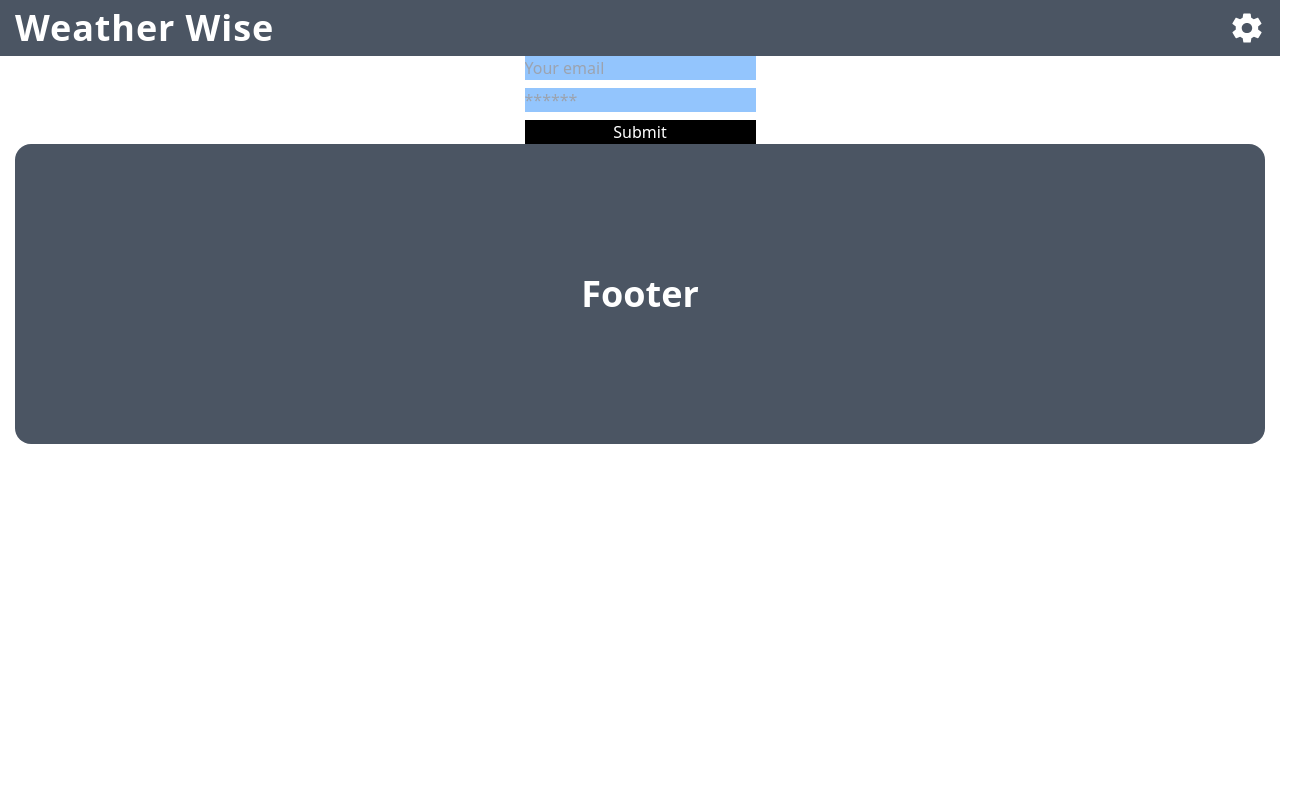
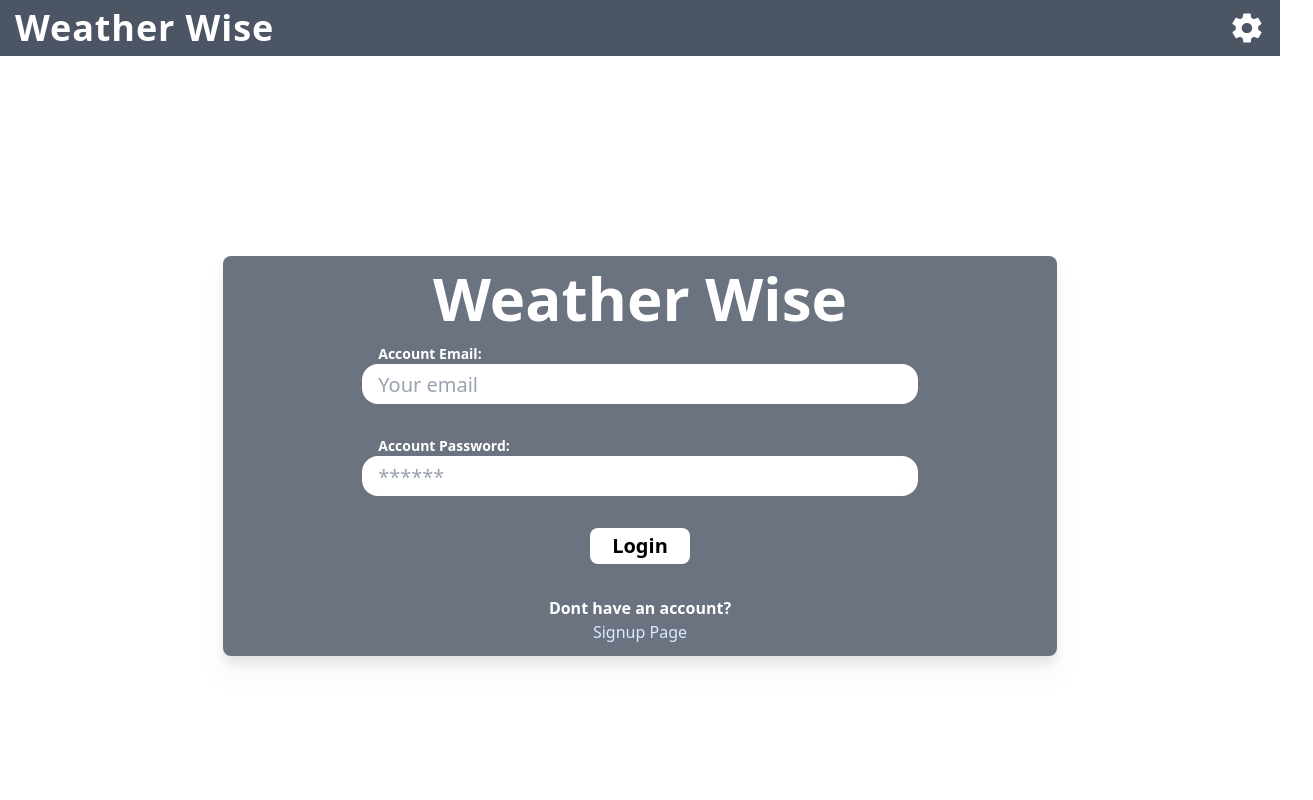
Before and after one commit to csutrick/Weather-Wise, a React (Create React App) app in the folder client/: page /login in a window 1280 px wide. Shown: the top 800 px of the page, 1313 px wide, since content can reach past the window. Built offline with nearby package versions, Linux system fonts and the light colour scheme.

Commit message:
Basic login page layout and styles

```diff
--- a/client/src/App.js
+++ b/client/src/App.js
@@ -36,7 +36,7 @@ function App() {
       <Router>
         <div className='w-full flex flex-col justify-center items-center'>
           <Navbar />
-          <body>
+          <div>
             <Routes>
                 <Route
                   path="/"
@@ -55,7 +55,7 @@ function App() {
                   element={<Favorites />}
                 />
             </Routes>
-          </body>
+          </div>
           <Footer />
         </div>
       </Router>
--- a/client/src/components/Navbar/index.js
+++ b/client/src/components/Navbar/index.js
@@ -21,7 +21,7 @@ const Navbar = () => {
           {Auth.loggedIn() ? (
             <Link to="/favorites" className='mr-3'>
               <h2 className='text-white font-bold text-2xl transition-all duration-100 ease-in-out
-          hover:scale-105 hover:text-gray-300 active:scale-110'>Favorites</h2>
+              hover:scale-105 hover:text-gray-300 active:scale-110'>Favorites</h2>
             </Link>
           ) : (
             <></>
--- a/client/src/pages/Favorites.js
+++ b/client/src/pages/Favorites.js
@@ -4,9 +4,9 @@ import { Link } from 'react-router-dom';
 
 const Favorites = () => {
   return (
-    <div className=''>
+    <main className=''>
         <h1>Favorites</h1>
-    </div>
+    </main>
   );
 };
 
--- a/client/src/pages/Login.js
+++ b/client/src/pages/Login.js
@@ -36,7 +36,9 @@ const Login = (props) => {
   };
 
   return (
-    <body className=''>
+    <main className='h-screen w-[1250px] mx-12 flex justify-center items-center'>
+      <div className='bg-gray-500 w-2/3 h-1/2 flex flex-col justify-center items-center rounded-lg drop-shadow-xl'>
+        <h2 className='text-white font-bold text-6xl mb-4'>Weather Wise</h2>
         {data ? (
           <p>
             Success! You may now head{' '}
@@ -44,17 +46,19 @@ const Login = (props) => {
           </p>
         ) : (
           <form onSubmit={handleFormSubmit}
-        className='flex flex-col'>
+          className='flex flex-col items-center w-2/3'>
+            <label className='pl-4 w-full text-left text-white font-bold text-sm'>Account Email:</label>
             <input
-            className='bg-blue-300 text-white mb-2'
+            className='bg-white text-black mb-8 w-full h-[40px] rounded-2xl pl-4 text-xl cursor-text'
             placeholder="Your email"
             name="email"
             type="email"
             value={formState.email}
             onChange={handleChange}
             />
+            <label className='pl-4 w-full text-left text-white font-bold text-sm'>Account Password:</label>
             <input
-            className='bg-blue-300 text-white mb-2'
+            className='bg-white text-black mb-8 w-full h-[40px] rounded-2xl pl-4 text-xl cursor-text'
             placeholder="******"
             name="password"
             type="password"
@@ -62,20 +66,26 @@ const Login = (props) => {
             onChange={handleChange}
             />
             <button
-            className='bg-black text-white'
-            style={{ cursor: 'pointer' }}
-            type="submit"
-          >
-            Submit
+            className='bg-white text-black w-[100px] rounded-lg px-4 py-1 text-xl font-bold hover:bg-gray-200 hover:scale-105 hover:tracking-widest
+            transition-all duration-100 ease-in-out active:bg-gray-400'
+            type="submit">
+              Login
             </button>
           </form>
         )}
         {error && (
-        <div className="my-3 p-3 bg-danger text-white">
+          <div className='mt-2 text-red-500 font-bold'>
             {error.message}
           </div>
         )}
-    </body>
+        <div className='mt-8 flex flex-col items-center justify-center'>
+          <h4 className='text-white font-bold'>Dont have an account?</h4>
+          <Link to="/signup">
+            <h4 className='text-blue-100 hover:text-blue-300 active:text-blue-500 hover:tracking-widest transition-all duration-100 ease-in-out'>Signup Page</h4>
+          </Link>
+        </div>
+      </div>
+    </main>
   );
 };
 
--- a/client/src/pages/Signup.js
+++ b/client/src/pages/Signup.js
@@ -38,7 +38,7 @@ const Signup = () => {
     };
 
     return (
-        <body className=''>
+        <main className=''>
             {data ? (
                 <p>
                     Success! You may now head{' '}
@@ -83,7 +83,7 @@ const Signup = () => {
                     {error.message}
                 </div>
             )}
-        </body>
+        </main>
     );
 };
 
```
Lines whose indentation alone changed are shown as unchanged.
